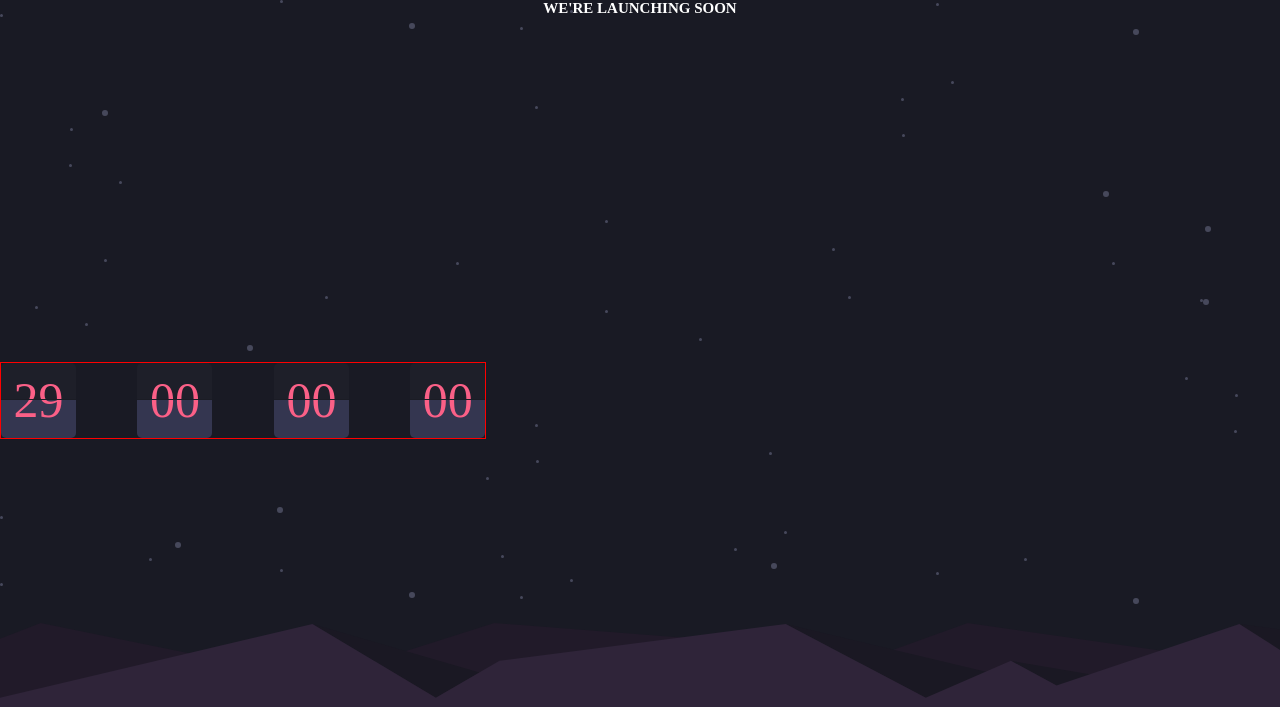
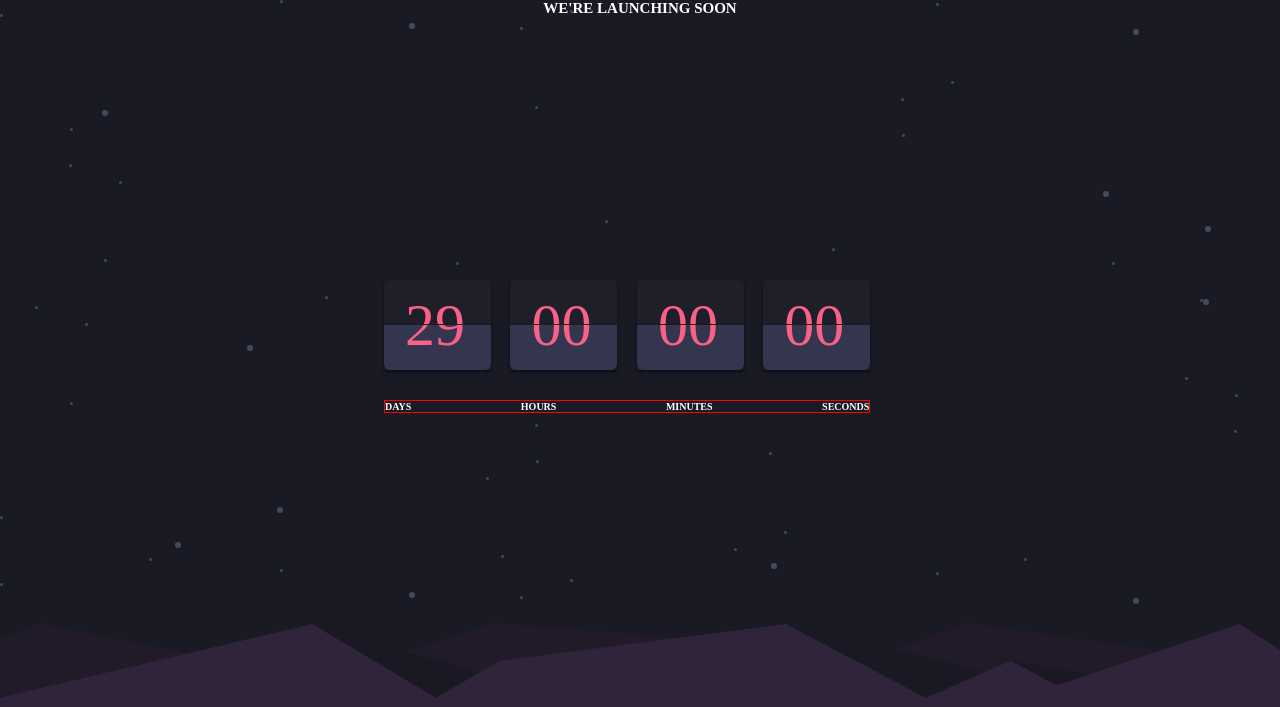
Before and after one commit to GentleMizt/Certification-Project, a plain HTML site: page index.html in a window 1280 px wide. Shown: the top 707 px of the page. Drawn offline with Linux system fonts and the light colour scheme.

Commit message:
progress

```diff
--- a/index.html
+++ b/index.html
@@ -30,6 +30,12 @@
                 <div class="bottom">00</div>
             </div>
         </article>
+        <article class="card-txts">
+            <h4>DAYS</h4>
+            <h4>HOURS</h4>
+            <h4>MINUTES</h4>
+            <h4>SECONDS</h4>
+        </article>
 
         <div class="icon-div">
             <img src="./images/icon-facebook.svg" alt="icon-facebook">
--- a/style.css
+++ b/style.css
@@ -19,38 +19,41 @@ html{
 }
 .card-container{
     display: flex;
-    border: 1px solid red;
+    /* border: 1px solid red; */
     justify-content: space-between;
     width: 38%;
-    /* margin: auto; */
     position: absolute;
-    top: calc(50% - 38.165px);
-    left: calc(50% -243.2px);
+    top: 35%;
+    left: 30%;
 }
 .flip-card{
     color: hsl(345, 95%, 68%);
-    display: inline-flex;
-    flex-direction: column;
-    font-size: 5rem;
-    /* box-shadow: 0 2px 3px 0 rgba(0,0,0,.5); */
+    /* display: inline-flex;
+    flex-direction: column; */
+    box-shadow: 0 2px 3px 0 rgba(0,0,0,.5);
     position: relative;
+    flex-basis: 22%;
 }
 .top,
 .bottom,
 .flip-card .top-flip,
 .flip-card .bottom-flip {
     height: .75em;
-    line-height: 1;
-    padding: .25em;
+    line-height: .8;
+    padding: .35em;
     overflow: hidden;
+    font-size: 6rem;
+
+    /* border: 1px solid blue; */
+    /* text-align: center; */
 }
-
 .top,
 .flip-card .top-flip {
     background-color: hsl(235, 16%, 14%);
     border-top-right-radius: .1em;
     border-top-left-radius: .1em;
     border-bottom: 1px solid rgba(0, 0, 0, 0.1);
+
 }
 
 .bottom,
@@ -76,6 +79,7 @@ html{
     animation: flip-bottom 250ms ease-out 250ms;
     transform-origin: top;
     transform: rotateX(90deg);
+
   }
 
 .hills{
@@ -100,6 +104,16 @@ html{
 .icon-div img{
     width: 19%;
 }
+.card-txts{
+    display: flex;
+    color: white;
+    width: 38%;
+    justify-content: space-between;
+    border: 1px solid red;
+    position: absolute;
+    top: 50%;
+    left: 30%;
+}
 
 
 
```
